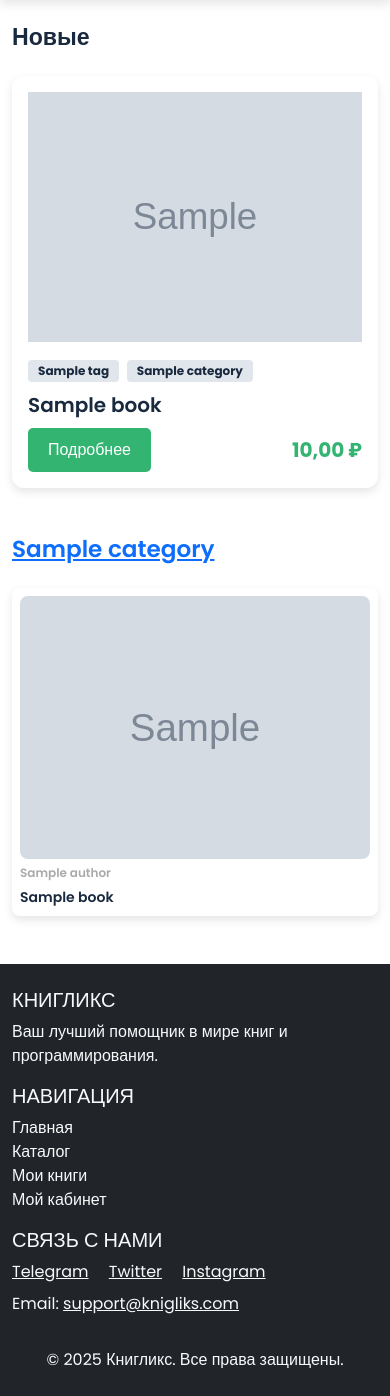
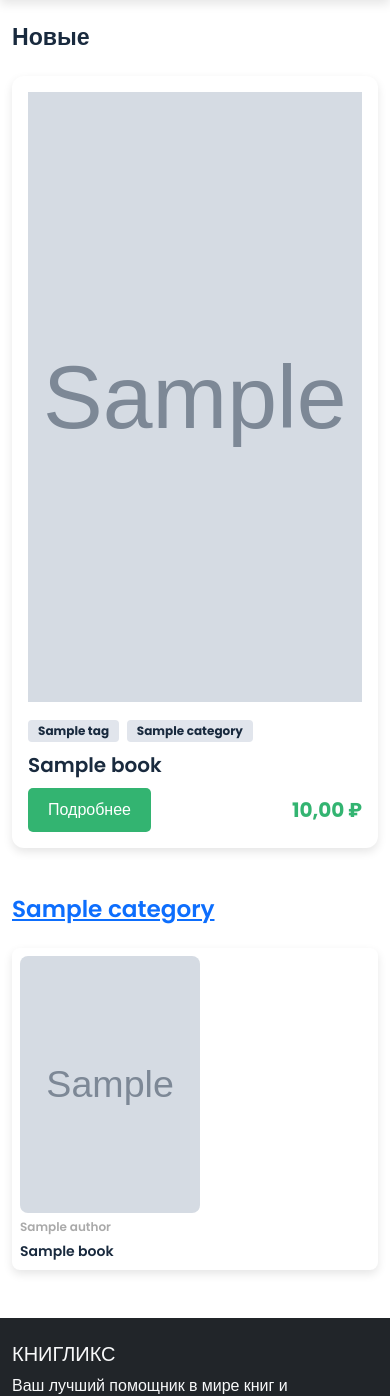
Before and after one commit to abortacc/book_shop, a Django app: page / in a window 390 px wide. Shown: the part 62-1458 px from the top of the page. Run offline with Django 5.2, Linux system fonts and the light colour scheme; tables that the repository leaves empty hold one stand-in row (values such as "Sample post"); grey boxes marked "Sample" are stand-in pictures; some libraries are stand-ins or nearby versions.

Commit message:
Fix book-сards appearance

```diff
--- a/book_shop/static/css/style.css
+++ b/book_shop/static/css/style.css
@@ -54,6 +54,7 @@ body {
     box-shadow: 0px 4px 10px rgba(0, 0, 0, 0.1);
     overflow: hidden;
     padding: 15px;
+    min-height: 100%;
 }
 
 .book-card p {
@@ -150,3 +151,44 @@ h3 {
 .book-card-info .mb-2 {
     font-size: 16px;
 }
+
+.book-card img {
+    width: 384px;
+    height: 610px; /* Фиксированная высота */
+    object-fit: cover;
+}
+
+.small-book-card img {
+    width: 180px;
+    height: 257px; /* Фиксированная высота */
+    object-fit: cover;
+}
+
+.book-card-catalog {
+    border-radius: 12px;
+    color: #192A3E;
+    font-weight: 600;
+    box-shadow: 0px 4px 10px rgba(0, 0, 0, 0.1);
+    overflow: hidden;
+    padding: 15px;
+    min-height: 100%;
+}
+
+.book-card-catalog p {
+    font-size: 20px;
+}
+
+.book-card-catalog span {
+    font-size: 12px;
+}
+
+.book-card-catalog img:hover {
+    filter: grayscale(50%);
+    transition: filter 0.3s ease;
+}
+
+.book-card-catalog img {
+    width: 500px;
+    height: 250px; /* Фиксированная высота */
+    object-fit: cover;
+}
--- a/book_shop/templates/includes/book_card.html
+++ b/book_shop/templates/includes/book_card.html
@@ -1,6 +1,6 @@
 {% for book in book_list_new %}
-<div class="col-md-4">
-    <div class="book-card bg-white p-3 text-left">
+<div class="col-md-4 h-100">
+    <div class="book-card bg-white p-3 text-left h-100">
         <a href="#"><img src="{{ book.cover_image.url }}" class="img-fluid mb-3" alt="Книга"></a>
         <div class="tags mb-2">
             {% for tag in book.tags.all|slice:":2"  %}
--- a/book_shop/templates/includes/catalog_card.html
+++ b/book_shop/templates/includes/catalog_card.html
@@ -1,7 +1,7 @@
 {% for book in book_list  %}
 
 <div class="col-md-3">
-    <div class="book-card">
+    <div class="book-card-catalog">
 
         <div>
             {% if book.is_avaible %}
--- a/book_shop/templates/includes/small_book_card.html
+++ b/book_shop/templates/includes/small_book_card.html
@@ -1,5 +1,5 @@
-<div class="col-md-2">
-    <div class="small-book-card p-2">
+<div class="col-md-2 h-100">
+    <div class="small-book-card p-2 h-100">
         <a href="#"><img src={{ book.cover_image.url }} alt="Книга"></a>
         <p class="author">{{ book.author }}</p>
         <p>{{ book.title|truncatechars:30 }}</p>
```
